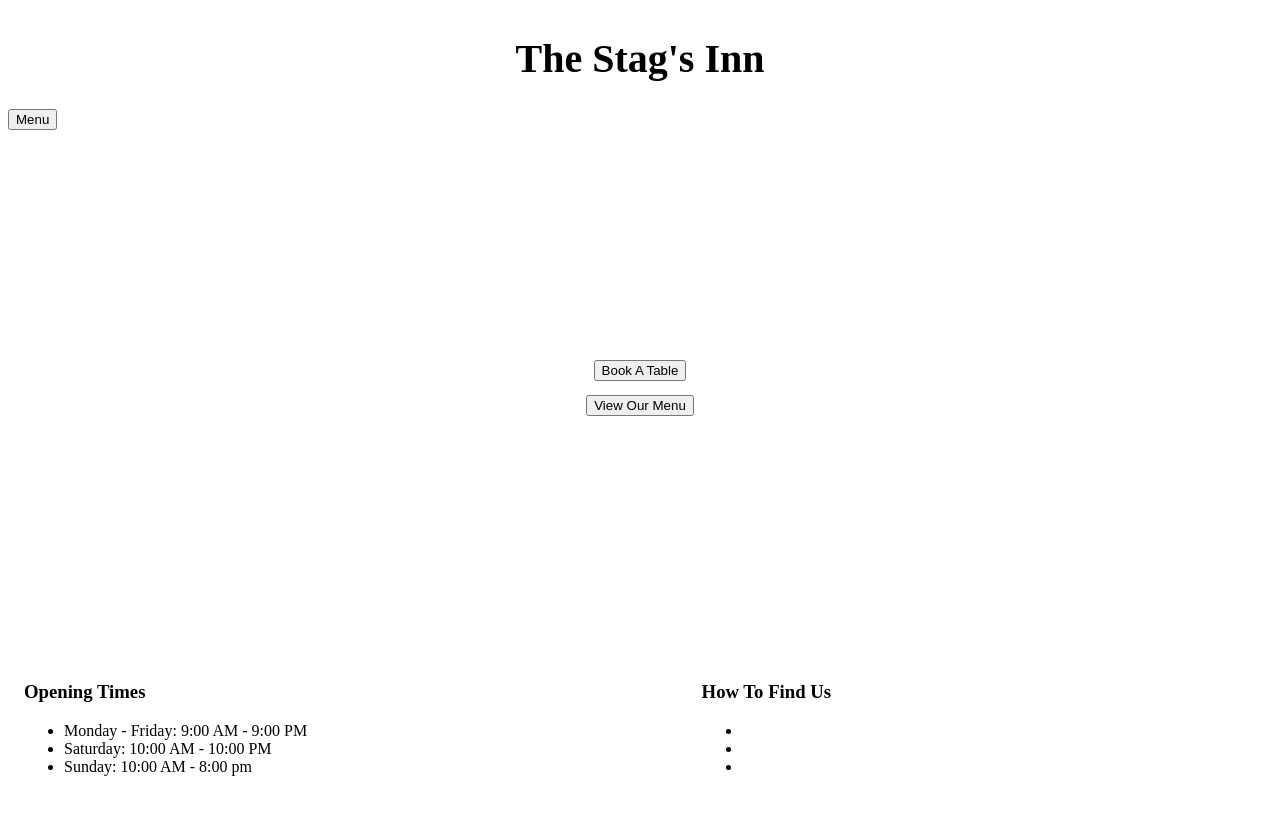
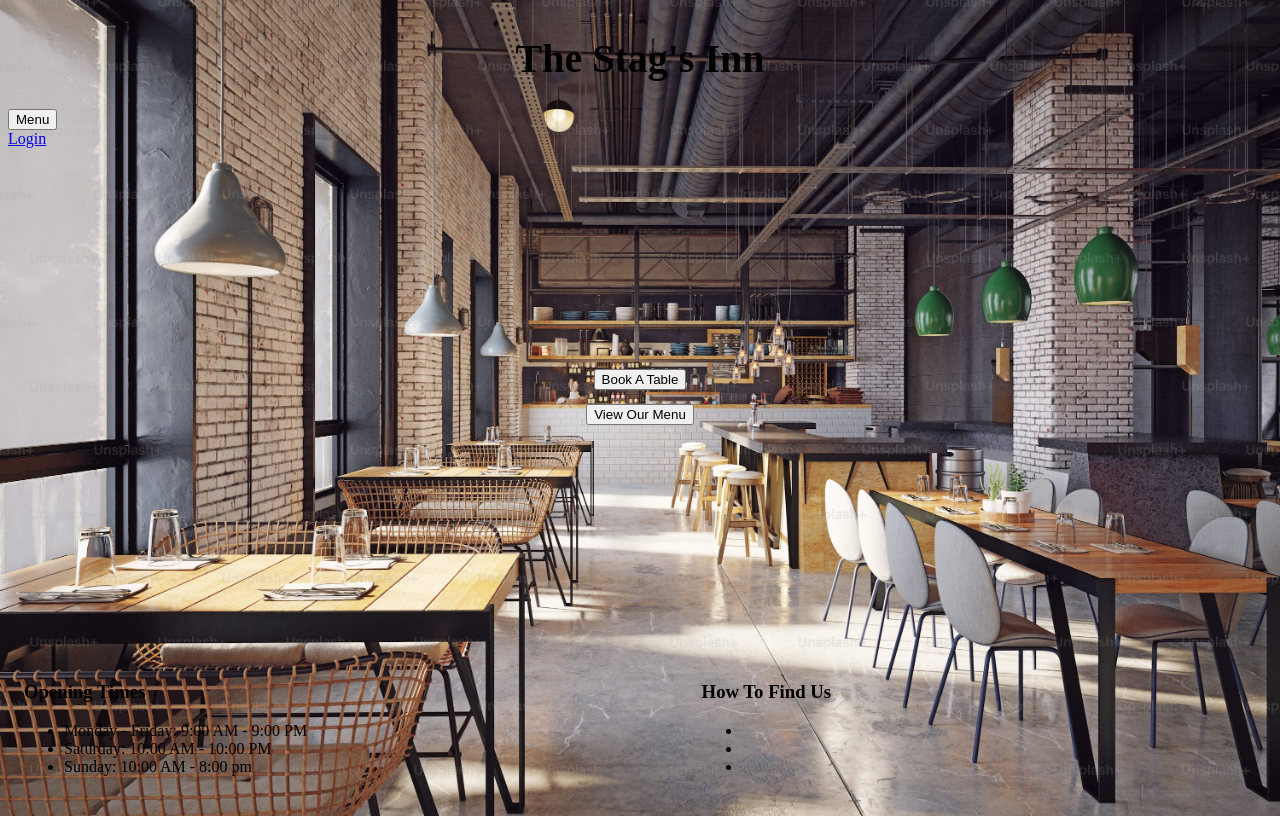
Before and after one commit to ashley9368/restaurant-booking-system, a Django app: page / in a window 1280 px wide. Run offline with Django 5.2, Linux system fonts and the light colour scheme.

Commit message:
Add background image to homepage

```diff
--- a/core/static/core/script.js
+++ b/core/static/core/script.js
@@ -2,7 +2,6 @@
 
 function toggleMenu() {
     var menu = document.getElementById("dropdownList");
-
     // Toggle the 'visible' class to show or hide the menu
     menu.classList.toggle("visible");
 };
--- a/core/static/core/style.css
+++ b/core/static/core/style.css
@@ -13,11 +13,18 @@
 .menu-items.visible {
     display: block;
 }
+
 /* Main Content */
 body {
-    min-height: 100vh;
-    display: flex;
-    flex-direction: column;
+min-height: 100vh;
+display: flex;
+flex-direction: column;
+
+    /* Background Image */
+    background-image: url("{% static 'core/images/background-image.jpeg' %}");
+    background-size: cover;
+    background-position: center;
+    background-repeat: no-repeat;
 }
 
 main {
--- a/core/templates/core/index.html
+++ b/core/templates/core/index.html
@@ -8,9 +8,9 @@
     <title>The Stag's Inn</title>
 </head>
 
-<body>
+<body style="background-image: url('{% static 'core/images/background-image.jpeg' %}');">
     <header>
-        <h1 class="heading">The Stag's Inn</h1>
+        <h1 class="heading">The Stag's Inn</h1> </body>
 
         <div class="menu-container">
             <button class="toggle-menu" onclick="toggleMenu()">Menu</button>
@@ -18,8 +18,11 @@
                 <a href="#">Placeholder 1</a>
                 <a href="#">Placeholder 2</a>
                 <a href="#">Placeholder 3</a>
+            </div>
+        </div>
 
-            </div>
+        <div class="login-icon">
+            <a href="#" class="login-link">Login</a>
         </div>
     </header>
 
```
Also changed, not shown: core/static/core/images/background-image.jpeg (added).
